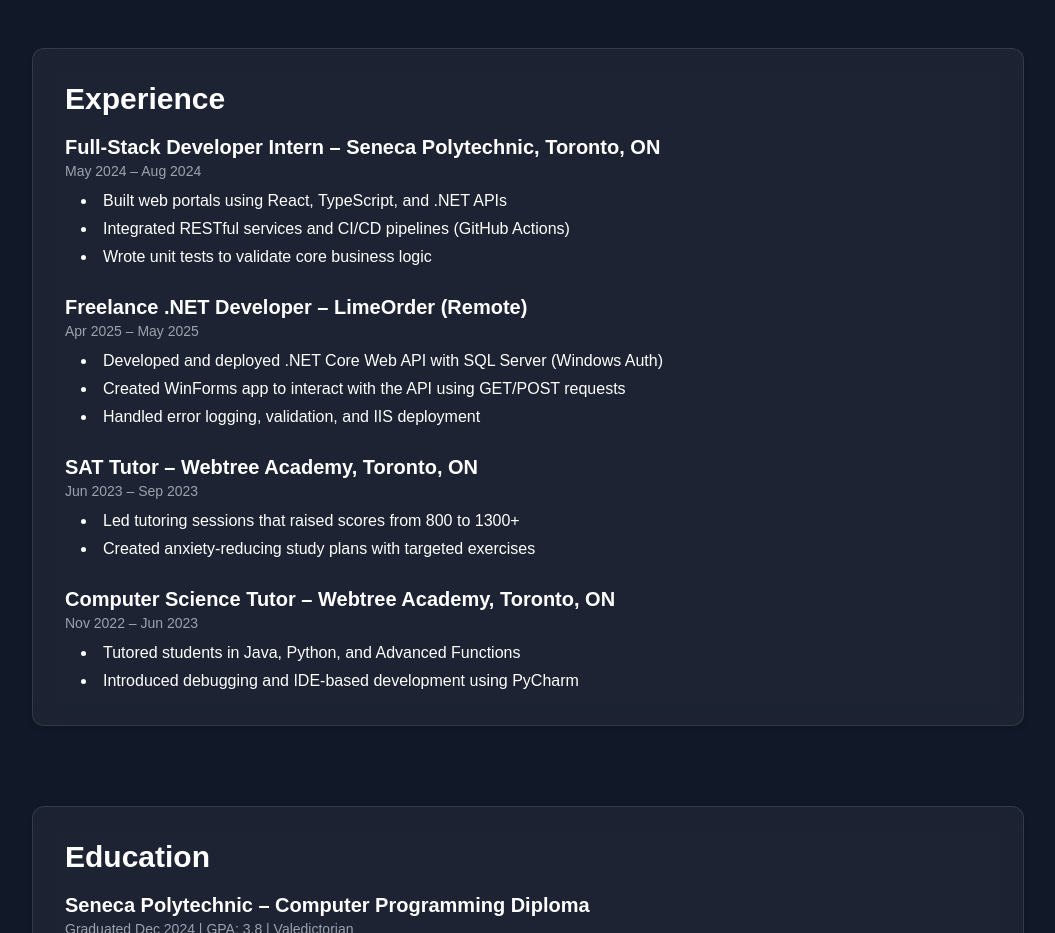
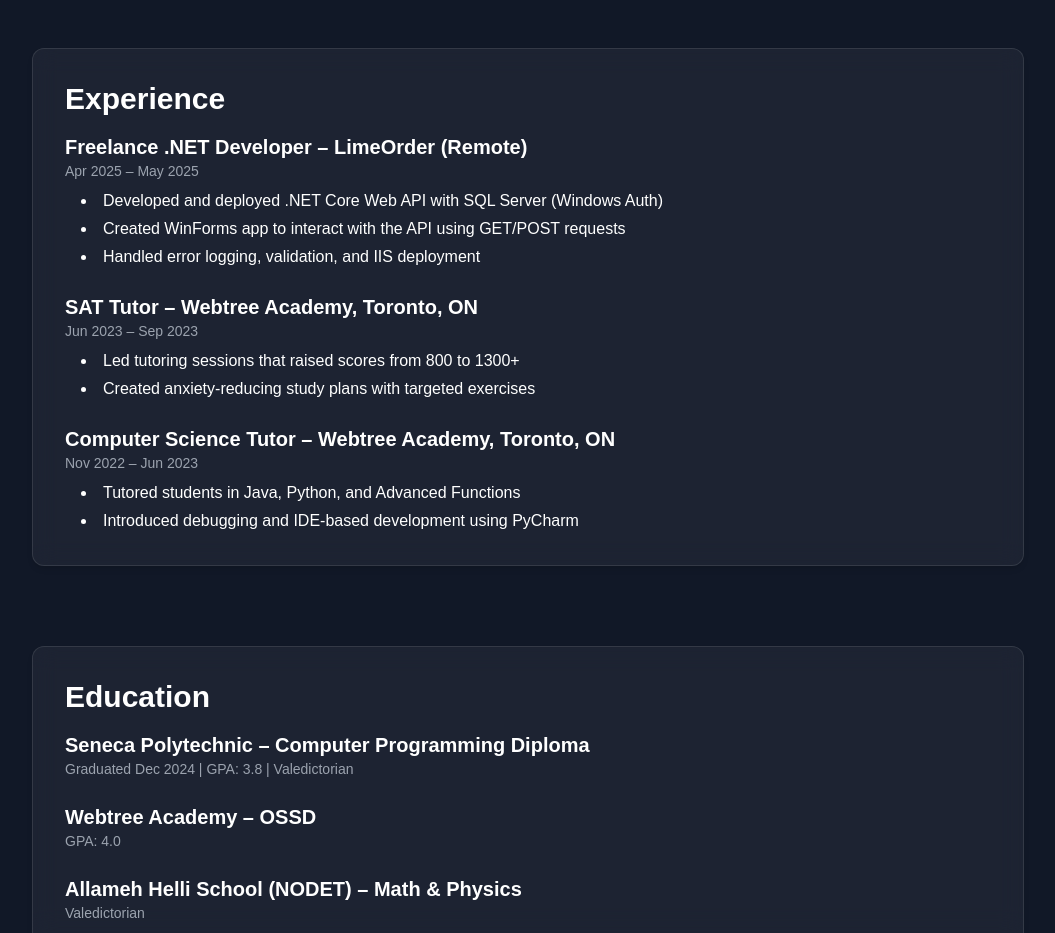
Before and after one commit to Soroush20041383/tech-portfolio, a Next.js app: page /resume in a window 1280 px wide. Shown: the part 900-1833 px from the top of the page, without its empty margins (112-1167 px from the left). Built offline with nearby package versions, Linux system fonts and the light colour scheme.

Commit message:
Update page.tsx's Resume Section

```diff
--- a/app/resume/page.tsx
+++ b/app/resume/page.tsx
@@ -107,17 +107,6 @@
         >
           <h2 className="text-3xl font-semibold">Experience</h2>
           <div className="space-y-6">
-            <div>
-              <h3 className="text-xl font-semibold">
-                Full-Stack Developer Intern – Seneca Polytechnic, Toronto, ON
-              </h3>
-              <p className="text-sm text-gray-400">May 2024 – Aug 2024</p>
-              <ul className="list-disc list-inside ml-4 mt-2 space-y-1">
-                <li>Built web portals using React, TypeScript, and .NET APIs</li>
-                <li>Integrated RESTful services and CI/CD pipelines (GitHub Actions)</li>
-                <li>Wrote unit tests to validate core business logic</li>
-              </ul>
-            </div>
             <div>
               <h3 className="text-xl font-semibold">
                 Freelance .NET Developer – LimeOrder (Remote)
```
